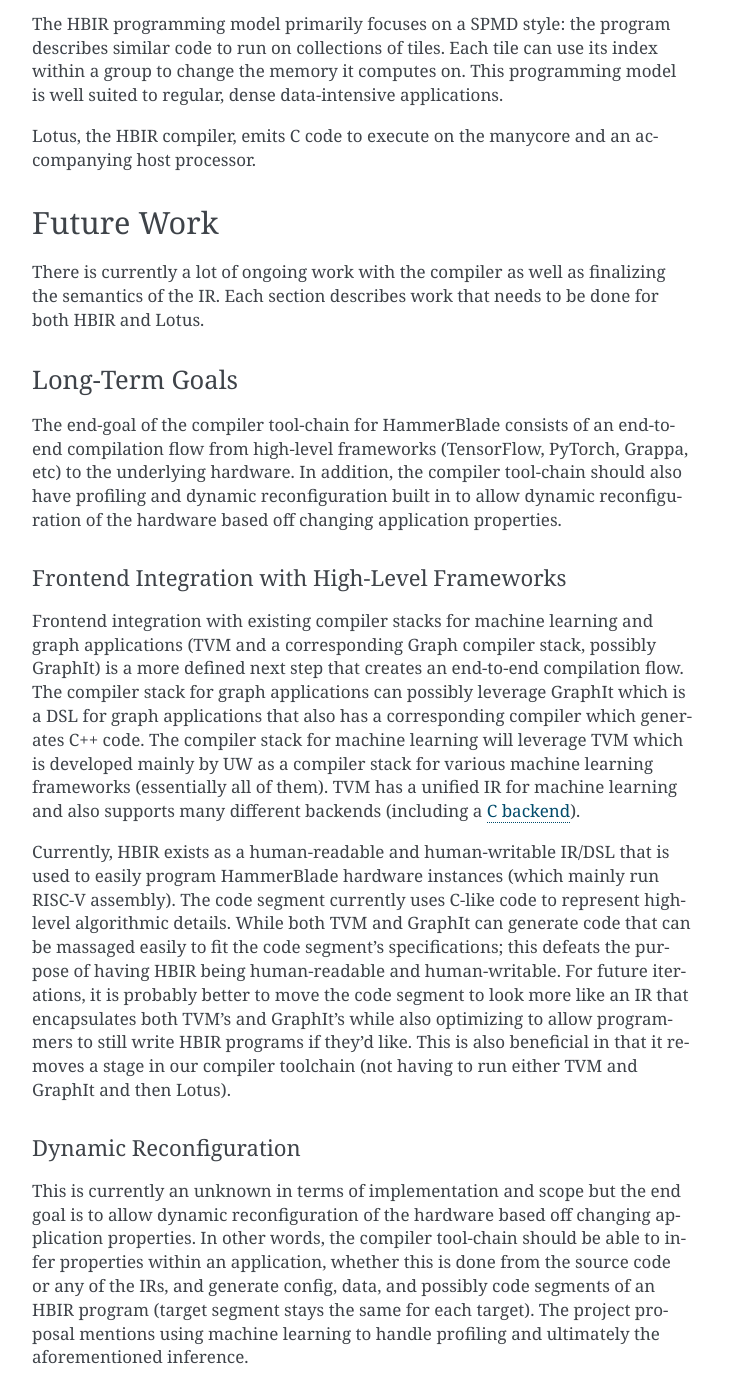
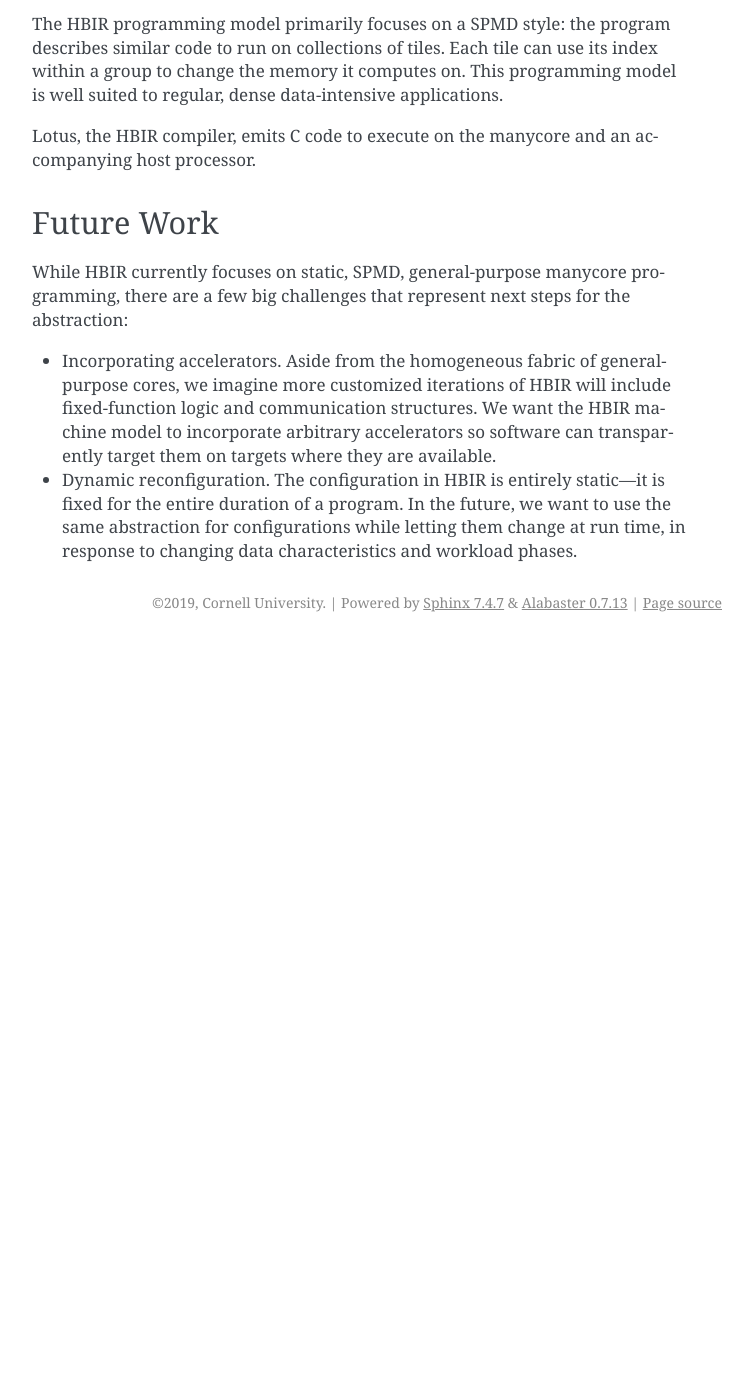
Before and after one commit to cucapra/hbir, a Sphinx documentation site: the page built from docs/overview.md, in a window 1280 px wide and 1400 px high, scrolled down 1003 px. Shown: the whole window, without its empty margins (388-1141 px from the left). Built offline with Sphinx 7.4.7, drawn with Linux system fonts in a browser that asks for light colours; formulas are drawn with MathJax 3; after the commit the page ends 1645 px from its top, so only the background shows below that; some of the changed text lies outside the part shown.

Commit message:
Redo future work

```diff
--- a/docs/overview.md
+++ b/docs/overview.md
@@ -45,102 +45,11 @@
 Future Work
 -----------
 
-There is currently a lot of ongoing work with the compiler as well as
-finalizing the semantics of the IR. Each section describes work that
-needs to be done for both HBIR and Lotus.
+While HBIR currently focuses on static, SPMD, general-purpose manycore programming, there are a few big challenges that represent next steps for the abstraction:
 
-### Long-Term Goals
-
-The end-goal of the compiler tool-chain for HammerBlade consists of an
-end-to-end compilation flow from high-level frameworks (TensorFlow,
-PyTorch, Grappa, etc) to the underlying hardware. In addition, the
-compiler tool-chain should also have profiling and dynamic
-reconfiguration built in to allow dynamic reconfiguration of the
-hardware based off changing application properties.
-
-#### Frontend Integration with High-Level Frameworks
-
-Frontend integration with existing compiler stacks for machine learning
-and graph applications (TVM and a corresponding Graph compiler stack,
-possibly GraphIt) is a more defined next step that creates an end-to-end
-compilation flow. The compiler stack for graph applications can possibly
-leverage GraphIt which is a DSL for graph applications that also has a
-corresponding compiler which generates C++ code. The compiler stack for
-machine learning will leverage TVM which is developed mainly by UW as a
-compiler stack for various machine learning frameworks (essentially all
-of them). TVM has a unified IR for machine learning and also supports
-many different backends (including a [C backend](https://github.com/dmlc/tvm/pull/2161)).
-
-Currently, HBIR exists as a human-readable and human-writable IR/DSL
-that is used to easily program HammerBlade hardware instances (which
-mainly run RISC-V assembly). The code segment currently uses C-like code
-to represent high-level algorithmic details. While both TVM and GraphIt
-can generate code that can be massaged easily to fit the code segment's
-specifications; this defeats the purpose of having HBIR being
-human-readable and human-writable. For future iterations, it is probably
-better to move the code segment to look more like an IR that
-encapsulates both TVM's and GraphIt's while also optimizing to allow
-programmers to still write HBIR programs if they'd like. This is also
-beneficial in that it removes a stage in our compiler toolchain (not
-having to run either TVM and GraphIt and then Lotus).
-
-#### Dynamic Reconfiguration
-
-This is currently an unknown in terms of implementation and scope but
-the end goal is to allow dynamic reconfiguration of the hardware based
-off changing application properties. In other words, the compiler
-tool-chain should be able to infer properties within an application,
-whether this is done from the source code or any of the IRs, and
-generate config, data, and possibly code segments of an HBIR program
-(target segment stays the same for each target). The project proposal
-mentions using machine learning to handle profiling and ultimately the
-aforementioned inference.
-
-
-### Type Checking in Lotus
-
-Currently, there is no type checking done at compile-time for a HBIR
-program compiled using Lotus. For the foreseeable future, HBIR will
-remain as a human-readable and writable DSL to enable programming
-HammerBlade which means type-checking an HBIR program at compile-time is
-extremely important. Basic type-checking features to be added include
-
--   Ensure unique variable names are assigned to different HBIR data
-    types.
-
--   Ensure access width is less than size for memory instances in
-    target.
-
--   Ensure group indexes don't overlap in config.
-
--   Ensure group indexes don't exceed target dimensions in config.
-
--   Ensure flags don't conflict in data segment.
-
--   Ensure logical data structures don't exceed physical memory in
-    target.
-
--   Basic code segment type-checking (although we can leverage gcc for
-    this).
-
-### Interpreter/Emulator
-
-In addition to type checking, while HBIR is more human-writable than
-writing a C-program using the low-level bsg primitives, it is still
-difficult to get correct and simply running on any of the backends
-doesn't provide a good debugging experience. Building a simple
-interpreter or emulator to allow high-level verification of HBIR
-programs is also important while HBIR is primarily used as a DSL.
-
-### Compiling More Feature-Rich Code Segments
-
-Programs utilizing vectors and simple memory access patterns are
-currently functional when compiling using Lotus. More complicated
-access-patterns such as memory replication, striping, or chunking is yet
-to be tested. Applications using arrays are currently untested as well.
-
-In addition to simply adding support for more applications, several
-improvements to the code segment can make the IR more human-writable. An
-example is allowing iterators to be used in for-loops. This abstracts
-away the need for programmers to directly write how indexing should
-change based off changing configurations.
+- Incorporating accelerators.
+  Aside from the homogeneous fabric of general-purpose cores, we imagine more customized iterations of HBIR will include fixed-function logic and communication structures.
+  We want the HBIR machine model to incorporate arbitrary accelerators so software can transparently target them on targets where they are available.
+- Dynamic reconfiguration.
+  The configuration in HBIR is entirely static---it is fixed for the entire duration of a program.
+  In the future, we want to use the same abstraction for configurations while letting them change at run time, in response to changing data characteristics and workload phases.
```
